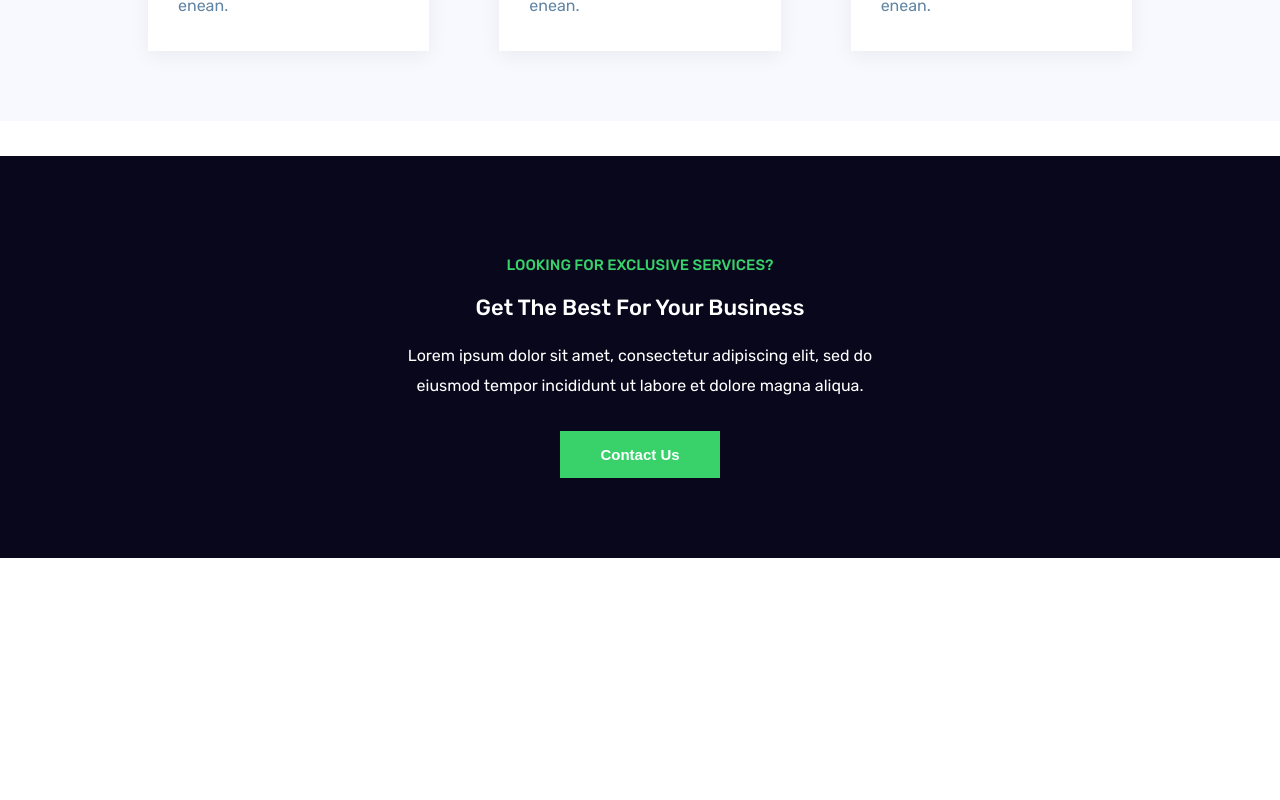
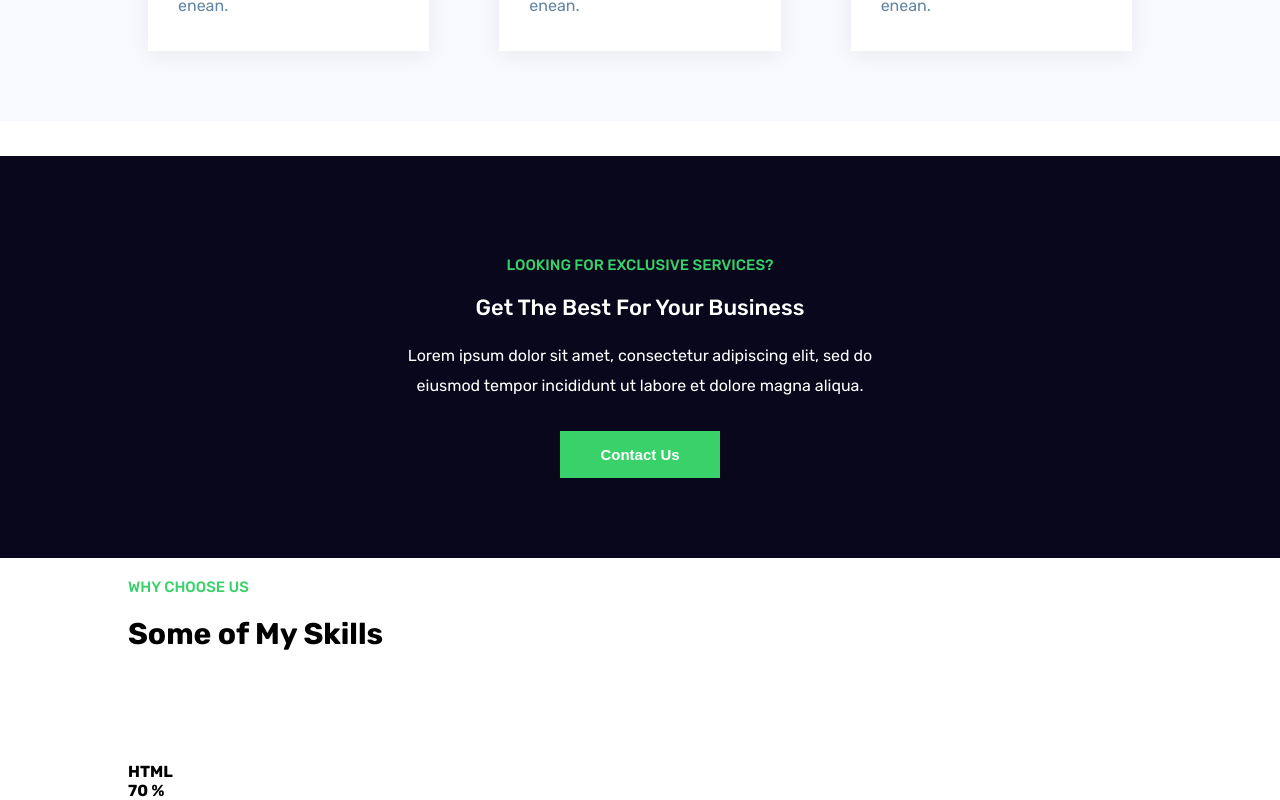
Before and after one commit to isti20/exercise-react-portfolioweb, a React (Create React App) app: page / in a window 1280 px wide. Shown: the part 3028-3828 px from the top of the page. Before the commit the page ends 3586 px from the top, so only its background shows below. Built offline with nearby package versions, Linux system fonts and the light colour scheme.

Commit message:
Create skill component

```diff
--- /dev/null
+++ b/src/components/home/Skill.jsx
@@ -0,0 +1,34 @@
+import React from "react";
+
+const Skill = () => {
+    const Progress = ({ done, title }) => {
+        return (
+            <div className="progress">
+                <div className="progress-done" style={{ opacity: 1, width: `${done}` }}>
+                    <h4>{title}</h4>
+                    <h4>{done} %</h4>
+                </div>
+            </div>
+        )
+    }
+    return (
+        <>
+            <section className="skill">
+                <div className="container">
+                    <div className="heading">
+                        <h3>WHY CHOOSE US</h3>
+                        <h1>Some of My Skills</h1>
+                    </div>
+
+                    <div className="content flex">
+                        <div className="left topMargin">
+                            <Progress done = "70" title="HTML"/>
+                        </div>
+                    </div>
+                </div>
+            </section>
+        </>
+    )
+}
+
+export default Skill
--- a/src/components/pageContent/HomePages.jsx
+++ b/src/components/pageContent/HomePages.jsx
@@ -4,6 +4,7 @@ import Branding from "../home/Branding";
 import About from "../home/about/About";
 import Service from "../home/servicess/Service";
 import Wrapper from "../home/Wrapper";
+import Skill from "../home/Skill";
 
 const HomePages = () => {
     return (
@@ -13,6 +14,7 @@ const HomePages = () => {
             <About />
             <Service />
             <Wrapper />
+            <Skill />
         </>
     )
 }
```
